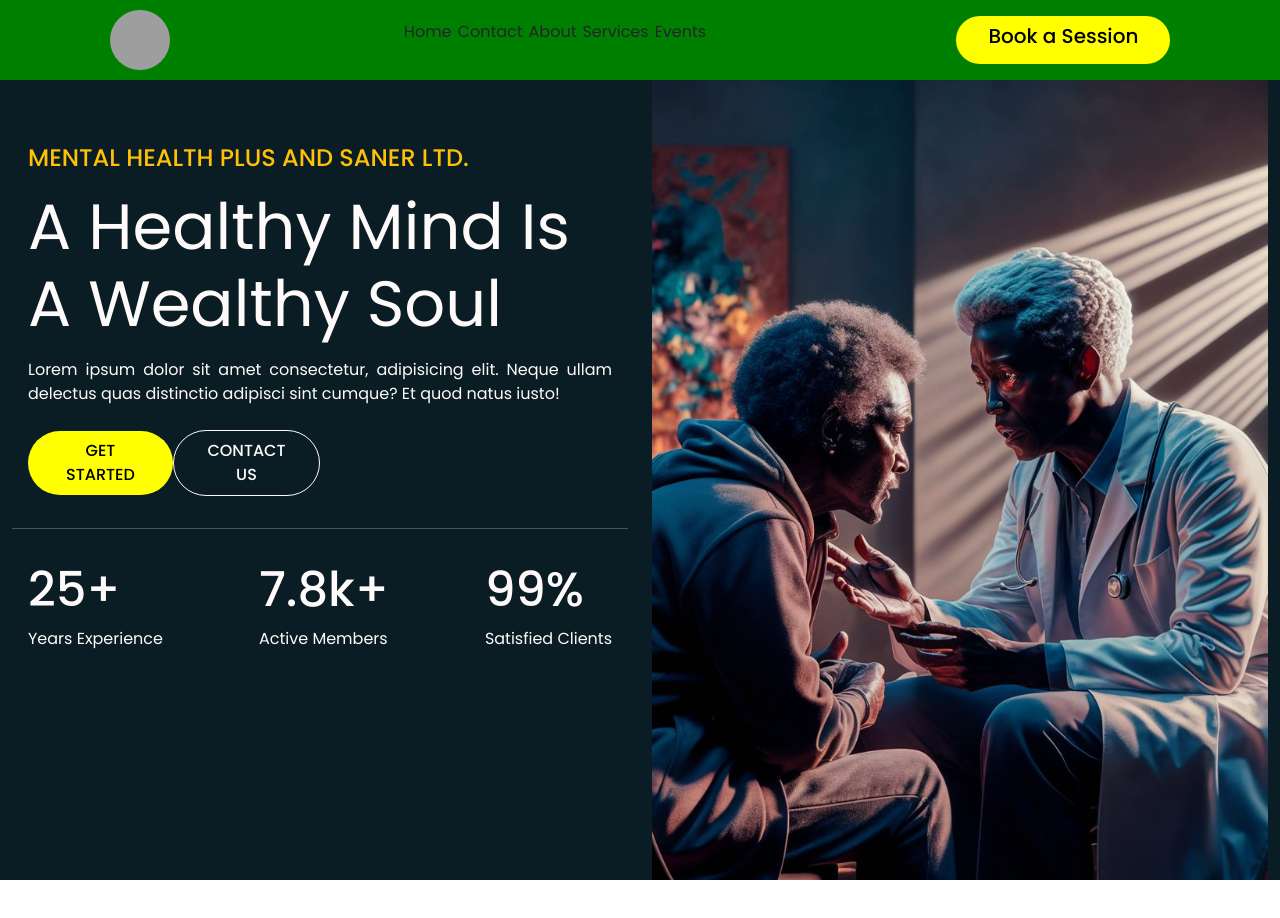
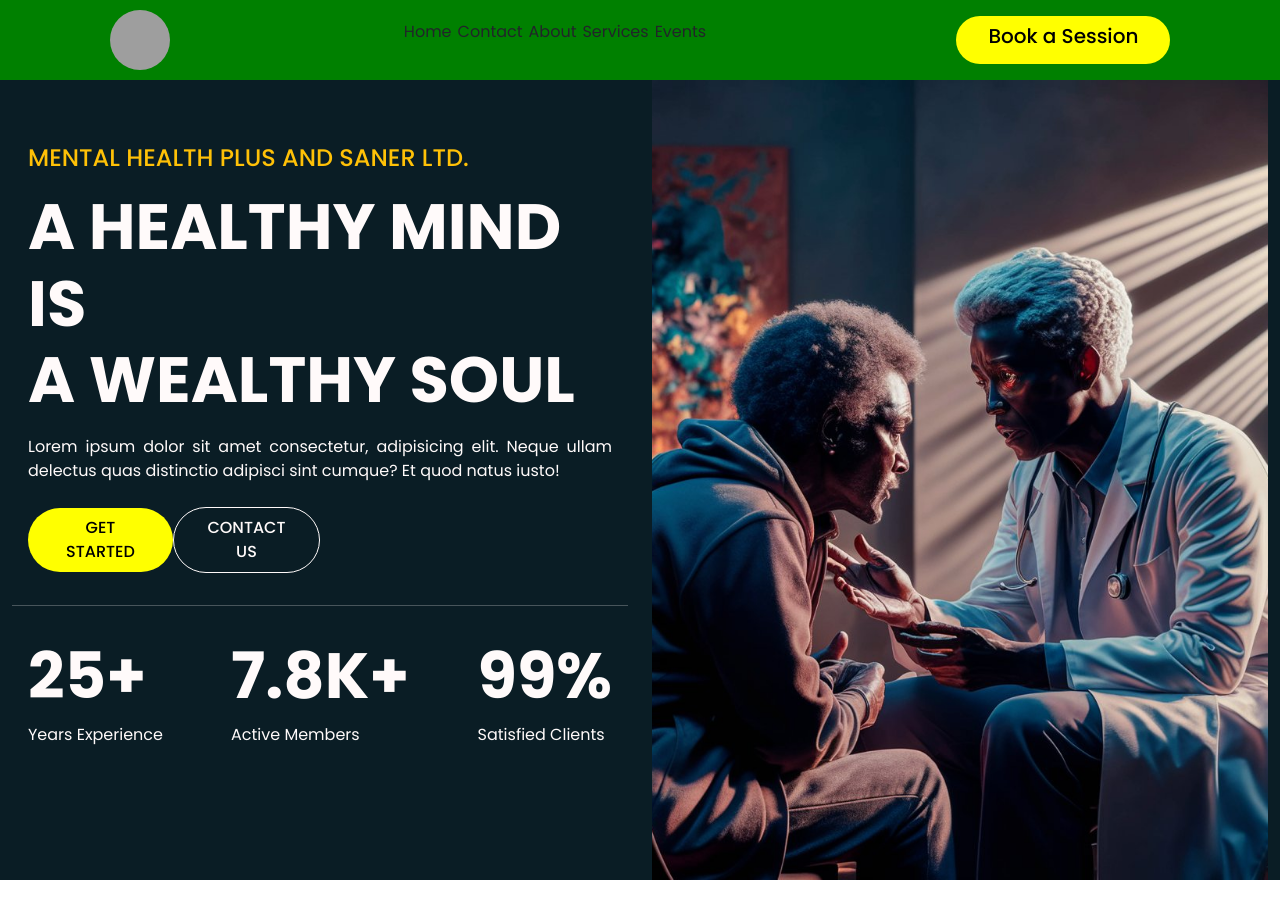
Before and after one commit to AllSparkTech100/test, a React (Vite) app: page / in a window 1280 px wide. Shown: the top 918 px of the page. Built offline with nearby package versions, Linux system fonts and the light colour scheme; grey boxes are pictures that could not be loaded.

Commit message:
Add files via upload

```diff
--- a/src/Pages/Home.jsx
+++ b/src/Pages/Home.jsx
@@ -44,15 +44,15 @@ function Home() {
             <hr />
             <div className="counter mt-1 p-lg-3 p-md-3 p-sm-0">
               <div>
-                <h3 className="fw-medium">25+</h3>
+                <h3 className="">25+</h3>
                 <p>Years Experience</p>
               </div>
               <div>
-                <h3 className="fw-medium">7.8k+</h3>
+                <h3 className="">7.8k+</h3>
                 <p>Active Members</p>
               </div>
               <div>
-                <h3 className="fw-medium">99%</h3>
+                <h3 className="">99%</h3>
                 <p>Satisfied Clients</p>
               </div>
             </div>
--- a/src/Pages/pages.scss
+++ b/src/Pages/pages.scss
@@ -7,8 +7,8 @@
 
   h3 {
     font-size: 4rem;
-    font-weight: normal;
-    text-transform: capitalize;
+    font-weight: bold;
+    text-transform: uppercase;
   }
   p {
     text-align: justify;
@@ -24,7 +24,11 @@
     align-items: center;
     justify-content: space-between;
     h3 {
-      font-size: 3rem;
+      font-size: 4rem;
+      font-weight: bold;
+    }
+    p {
+      font-size: 16px;
     }
   }
   .right-hero-image {
@@ -203,15 +207,6 @@
   .contaner-inner {
     h3 {
       font-size: 3rem;
-    }
-    @media screen and (max-width: 480px) {
-      text-align: center;
-      h3 {
-        font-size: 1.5rem;
-      }
-      p {
-        font-size: 14px;
-      }
     }
   }
 }
@@ -427,7 +422,7 @@
       font-size: 16px;
     }
     h3 {
-      font-size: 2.7rem;
+      font-size: 2.3rem;
     }
 
     .btn-carrier {
@@ -445,15 +440,14 @@
   }
 
   .middle-holder {
-
     .mid-intro {
-      h5{
+      h5 {
         font-size: 2rem;
       }
       h3 {
         font-size: 1.4rem;
       }
-      p{
+      p {
         font-size: 14px;
       }
     }
@@ -475,20 +469,20 @@
   }
 
   .better {
-
     .circle {
       padding: 20px;
-      height: 230px;
-      width: 230px;
+      height: 300px;
+      width: 300px;
 
       h2 {
-        font-size: 1rem;
+        font-size: 16px;
       }
       h4 {
-        font-size: 18px;
+        font-size: 1.4rem;
+        font-weight: bold;
       }
       p {
-        font-size: 13px;
+        font-size: 14px;
       }
     }
   }
@@ -523,4 +517,17 @@
       }
     }
   }
+
+  .offer-container {
+    .container-inner {
+
+      line-height-step: 2;
+      h3 {
+        font-size: 2rem;
+      }
+      p {
+        font-size: 1rem;
+      }
+    }
+  }
 }
```
